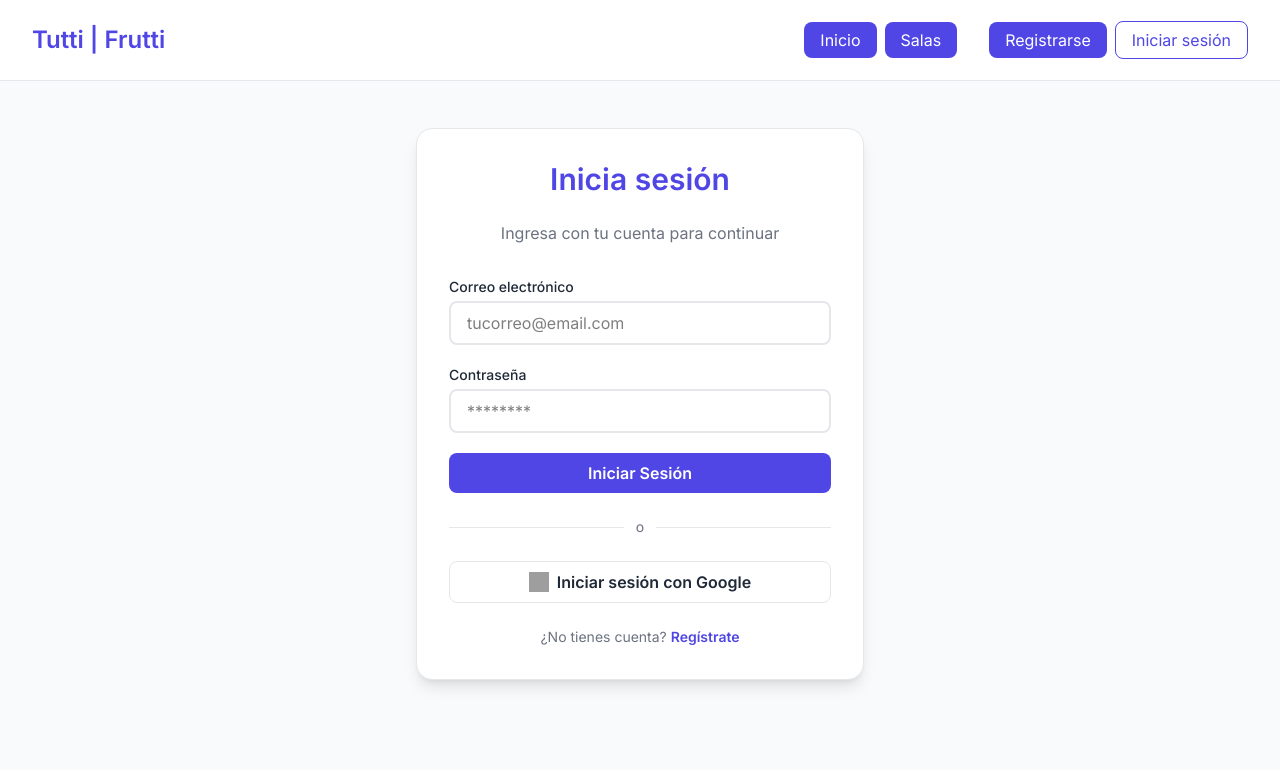
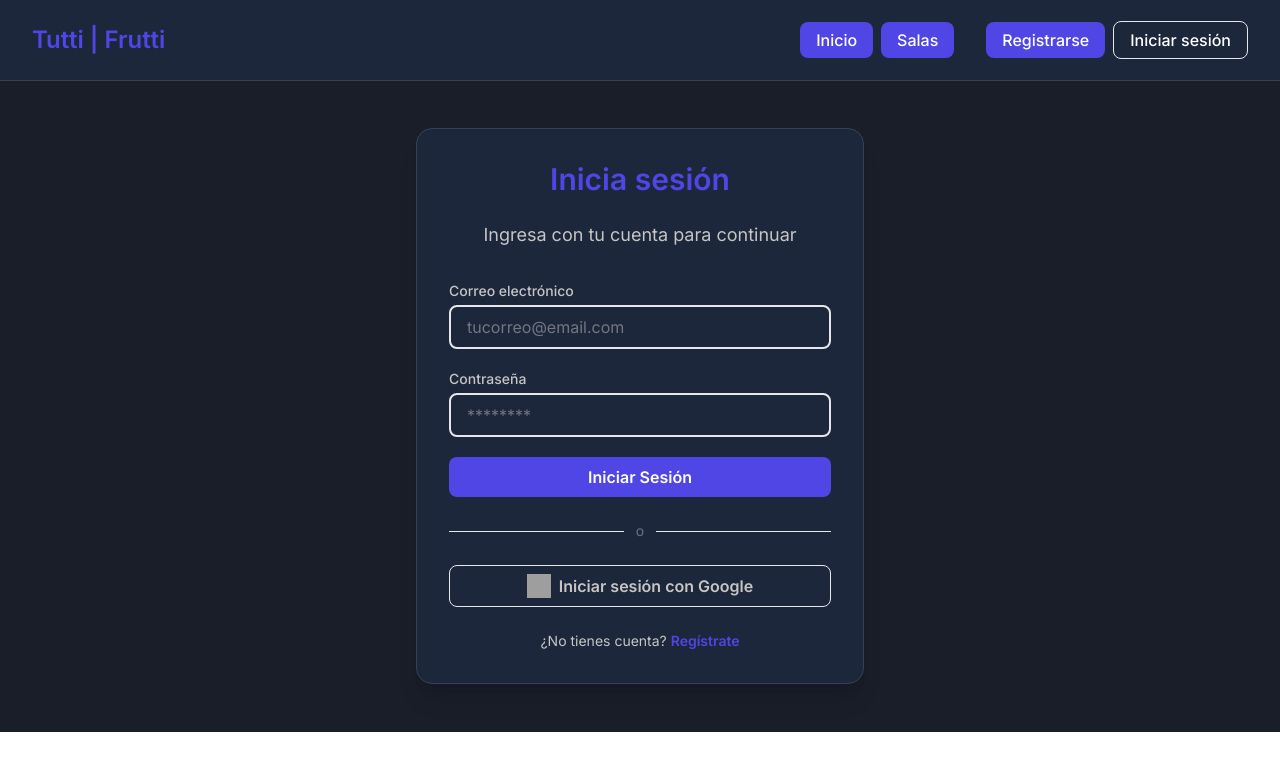
Before and after one commit to gian-marco24/Tuti-Fruti-Online, a React (Vite) app: page /login in a window 1280 px wide. Shown: the top 770 px of the page. Built offline with nearby package versions, Linux system fonts and the light colour scheme; no server answers; grey boxes are pictures that could not be loaded.

Commit message:
Definir thema + ajuste para laptop

```diff
--- a/src/features/auth/pages/LoginScreen.tsx
+++ b/src/features/auth/pages/LoginScreen.tsx
@@ -14,22 +14,22 @@ export default function LoginScreen() {
   const { error, success, loading, submitLogin } = useAuth();
 
   return (
-    <div className="min-h-screen flex items-start pt-12 justify-center bg-bg-light px-4">
-      <div className="w-full max-w-md bg-white rounded-2xl shadow-lg p-8 border border-border-light">
+    <div className="flex py-16 md:py-8 xl:py-12 justify-center bg-bg-ultraDark px-2">
+      <div className="w-full max-w-md bg-bg-dark rounded-2xl shadow-xl p-6 md:p-8 border border-neutral-dark">
         {/* Título */}
-        <h2 className="text-3xl font-bold text-center text-primary mb-6">
+        <h2 className="text-2xl xl:text-3xl font-bold text-center text-primary mb-2 md:mb-3 xl:mb-6">
           Inicia sesión
         </h2>
-        <p className="text-center text-text-muted mb-8">
+        <p className="text-center text-sm xl:text-lg text-text-light mb-4 md:mb-6 xl:mb-8">
           Ingresa con tu cuenta para continuar
         </p>
 
         {/* Formulario */}
-        <form className="space-y-5" onSubmit={handleSubmit((data) => submitLogin(data, setError))}>
+        <form className="xl:space-y-5 space-y-3" onSubmit={handleSubmit((data) => submitLogin(data, setError))}>
           <div>
             <label
               htmlFor="email"
-              className="block text-sm font-medium text-text-default mb-1"
+              className="block text-[8px] xl:text-sm font-regular xl:font-medium text-text-light mb-1"
             >
               Correo electrónico
             </label>
@@ -39,14 +39,14 @@ export default function LoginScreen() {
               placeholder="tucorreo@email.com"
               registration={register("email")}
               error={errors.email}
-              className={`w-full rounded-lg border-2 ${errors.email ? "border-error" : "border-border-light focus:ring-primary focus:ring-2"} px-4 py-2 focus:outline-none`}
+              className={`w-full text-text-light text-xs xl:text-base rounded-lg border-2 ${errors.email ? "border-error" : "border-border-light focus:ring-primary focus:ring-2"} px-4 py-2 focus:outline-none`}
             />
           </div>
 
           <div>
             <label
               htmlFor="password"
-              className="block text-sm font-medium text-text-default mb-1"
+              className="block text-[8px] xl:text-sm font-regular xl:font-medium text-text-light mb-1"
             >
               Contraseña
             </label>
@@ -56,12 +56,12 @@ export default function LoginScreen() {
               placeholder="********"
               registration={register("password")}
               error={errors.password}
-              className={`w-full rounded-lg border-2 ${errors.password ? "border-error" : "border-border-light focus:ring-primary focus:ring-2"} px-4 py-2 focus:outline-none`}
+              className={`w-full text-text-light text-xs xl:text-base rounded-lg border-2 ${errors.password ? "border-error" : "border-border-light focus:ring-primary focus:ring-2"} px-4 py-2 focus:outline-none`}
             />
           </div>
 
-          {error && <p className="text-sm text-error text-center">{error}</p>}
-          {success && <p className="text-sm text-success text-center">Inicio de sesión exitoso</p>}
+          {error && <p className="text-xs xl:text-sm text-error text-center">{error}</p>}
+          {success && <p className="text-xs xl:text-sm text-success text-center">Inicio de sesión exitoso</p>}
 
           <ButtonAnim
             loading={loading}
@@ -71,7 +71,7 @@ export default function LoginScreen() {
         </form>
 
         {/* Divider */}
-        <div className="my-6 flex items-center">
+        <div className="my-2 xl:my-6 flex items-center">
           <div className="flex-grow border-t border-border-light"></div>
           <span className="px-3 text-sm text-text-muted">o</span>
           <div className="flex-grow border-t border-border-light"></div>
@@ -80,18 +80,18 @@ export default function LoginScreen() {
         {/* Login con Google */}
         <button
           type="button"
-          className="cursor-pointer w-full px-4 py-2 rounded-lg border border-border-light text-text-default font-semibold hover:bg-border-light transition flex items-center justify-center gap-2"
+          className="max-xl:text-sm cursor-pointer w-full px-4 py-2 rounded-lg border border-border-light text-text-light font-semibold hover:bg-border-light hover:text-primary transition flex items-center justify-center gap-2"
         >
           <img
             src="https://www.svgrepo.com/show/355037/google.svg"
             alt="Google"
-            className="h-5 w-5"
+            className="h-4 w-4 xl:h-6 xl:w-6"
           />
           Iniciar sesión con Google
         </button>
 
         {/* Link a registro */}
-        <p className="mt-6 text-center text-sm text-text-muted">
+        <p className="mt-4 xl:mt-6 text-center text-[8px] xl:text-sm text-text-light">
           ¿No tienes cuenta?{" "}
           <Link
             to="/register"
--- a/src/features/auth/pages/RegisterScreen.tsx
+++ b/src/features/auth/pages/RegisterScreen.tsx
@@ -23,7 +23,7 @@ export default function RegisterScreen() {
   }, [reset]);
 
   return (
-    <div className="min-h-screen flex items-start pt-12 justify-center bg-bg-light px-4">
+    <div className="flex py-16 md:py-8 xl:py-12 justify-center bg-bg-light px-4">
       <div className="w-full max-w-md bg-white rounded-2xl shadow-lg p-8 border border-border-light">
         {/* Título */}
         <h2 className="text-3xl font-bold text-center text-primary mb-6">
--- a/src/features/home/pages/HomeScreen.tsx
+++ b/src/features/home/pages/HomeScreen.tsx
@@ -3,7 +3,7 @@ import { Footer } from "../ui/Footer"
 
 const HomeScreen = () => {
   return (
-    <div className="min-h-screen flex flex-col bg-bg-light text-text-default">
+    <div className="min-h-screen flex flex-col bg-bg-ultraDark text-text-default">
       {/* Hero */}
       <main className="flex flex-1 flex-col items-center justify-center text-center px-6">
         <h2 className="text-4xl md:text-5xl font-bold text-primary mb-6">
@@ -24,7 +24,7 @@ const HomeScreen = () => {
           </Link>
           <Link
             to="/login"
-            className="px-6 py-3 rounded-lg border border-border-light text-text-default font-semibold hover:bg-border-light hover:text-primary transition"
+            className="px-6 py-3 rounded-lg border border-border-light text-text-light font-semibold hover:bg-border-light hover:text-primary transition"
           >
             Ya tengo cuenta
           </Link>
--- a/src/features/home/ui/Footer.tsx
+++ b/src/features/home/ui/Footer.tsx
@@ -1,7 +1,7 @@
 export const Footer = () => {
   return (
     <div>
-      <footer className="w-full py-4 border-t border-border-light justify-around flex flex-col md:flex-row ">
+      <footer className="w-full py-4 border-t border-neutral-dark justify-around flex flex-col md:flex-row ">
         <div className="text-center text-md text-text-muted">© {new Date().getFullYear()} TuttiFrutti. Todos los derechos reservados.</div>
         <div className="text-center text-md text-text-muted">Desarrollado por gian.marco24</div>
       </footer>
--- a/src/features/shared/ui/ButtonAnim.tsx
+++ b/src/features/shared/ui/ButtonAnim.tsx
@@ -12,7 +12,7 @@ export const ButtonAnim = ({ loading, text, onClick, type }: ButtonAnimProps) =>
             type={type}
             onClick={onClick}
             disabled={loading}
-            className={`w-full px-4 py-2 rounded-lg font-semibold transition flex items-center justify-center gap-2
+            className={`w-full text-sm xl:text-base px-4 py-2 rounded-lg font-semibold transition flex items-center justify-center gap-2
               ${loading ? "bg-primary/70 cursor-not-allowed" : "bg-primary hover:bg-primary-dark text-white cursor-pointer"}
             `}
           >
--- a/src/features/shared/ui/Navbar.tsx
+++ b/src/features/shared/ui/Navbar.tsx
@@ -10,7 +10,7 @@ const Navbar = () => {
 
   return (
     <div>
-      <header className="w-full py-6 px-8 flex justify-between items-center border-b border-border-light bg-white fixed">
+      <header className="w-full py-6 px-8 flex justify-between items-center border-b border-neutral-dark bg-bg-dark fixed">
         <h1 className="text-2xl font-bold text-primary">Tutti | Frutti</h1>
 
         {/* Botones en desktop */}
@@ -18,13 +18,13 @@ const Navbar = () => {
           <div className='space-x-2'>
             <Link
               to="/"
-              className="px-4 py-2 rounded-lg bg-primary text-white hover:bg-primary-dark transition"
+              className="px-4 py-2 rounded-lg bg-primary font-medium text-white hover:bg-primary-dark transition"
             >
               Inicio
             </Link>
             <Link
               to="/lobbies"
-              className="px-4 py-2 rounded-lg bg-primary text-white hover:bg-primary-dark transition"
+              className="px-4 py-2 rounded-lg bg-primary font-medium text-white hover:bg-primary-dark transition"
             >
               Salas
             </Link>
@@ -33,7 +33,7 @@ const Navbar = () => {
             <div>
               <Link
                 to="/profile"
-                className="px-4 py-2 rounded-lg bg-primary text-white hover:bg-primary-dark transition"
+                className="px-4 py-2 rounded-lg bg-primary font-medium text-white hover:bg-primary-dark transition"
               >
                 Perfil
               </Link>
@@ -42,13 +42,13 @@ const Navbar = () => {
             <div className="space-x-2">
               <Link
                 to="/register"
-                className="px-4 py-2 rounded-lg bg-primary text-white hover:bg-primary-dark transition"
+                className="px-4 py-2 rounded-lg bg-primary font-medium text-white hover:bg-primary-dark transition"
               >
                 Registrarse
               </Link>
               <Link
                 to="/login"
-                className="px-4 py-2 rounded-lg border border-primary text-primary hover:bg-primary-light hover:text-white transition"
+                className="px-4 py-2 rounded-lg border border-border-light font-medium text-white hover:bg-primary-light hover:border-primary-light transition"
               >
                 Iniciar sesión
               </Link>
@@ -74,7 +74,7 @@ const Navbar = () => {
             ></div>
 
             {/* Menú lateral */}
-            <div className="w-64 bg-bg-light h-full shadow-lg p-6 flex flex-col">
+            <div className="w-64 bg-bg-dark h-full shadow-lg p-6 flex flex-col">
               <div className="flex justify-between items-center mb-8">
                 <h2 className="text-xl font-bold text-primary">Menú</h2>
                 <button onClick={() => setIsOpen(false)}>
@@ -83,24 +83,32 @@ const Navbar = () => {
               </div>
 
               <nav className="flex flex-col space-y-6">
+                <div className='space-y-2 flex flex-col'>
                   <Link
                     to="/"
-                  className="px-4 py-2 rounded-lg bg-primary text-white hover:bg-primary-dark transition"
+                    className="px-4 py-2 rounded-lg bg-primary font-medium text-text-light hover:bg-primary-dark transition"
                     onClick={() => setIsOpen(false)}
                   >
                     Inicio
                   </Link>
+                  <Link
+                    to="/lobbies"
+                    className="px-4 py-2 rounded-lg bg-primary font-medium text-text-light hover:bg-primary-dark transition"
+                  >
+                    Salas
+                  </Link>
+                </div>
                 <div className='space-y-2 flex flex-col'>
                   <Link
                     to="/register"
-                    className="px-4 py-2 rounded-lg bg-primary text-white hover:bg-primary-dark transition"
+                    className="px-4 py-2 rounded-lg bg-primary text-text-light hover:bg-primary-dark transition"
                     onClick={() => setIsOpen(false)}
                   >
                     Registrarse
                   </Link>
                   <Link
                     to="/login"
-                    className="px-4 py-2 rounded-lg border border-primary text-primary hover:bg-primary-light hover:text-white transition"
+                    className="px-4 py-2 rounded-lg bg-primary text-text-light hover:bg-primary-dark transition"
                     onClick={() => setIsOpen(false)}
                   >
                     Iniciar sesión
@@ -111,7 +119,7 @@ const Navbar = () => {
           </div>
         )}
       </header>
-      <div className='h-[80px]'>
+      <div className='h-[80px] bg-bg-dark'>
         <p>Hola Mundo</p>
       </div>
     </div>
--- a/src/features/shared/ui/inputField.tsx
+++ b/src/features/shared/ui/inputField.tsx
@@ -11,7 +11,7 @@ export const InputField = ({ error, registration, ...props }: InputFieldProps) =
   return (
     <div>
       <input
-        className="w-full bg-bg-light rounded-md px-4 py-3 text-text-default border-double"
+        className="w-full rounded-md px-4 py-3 border-double"
         {...registration}
         {...props}
       />
--- a/src/index.css
+++ b/src/index.css
@@ -15,11 +15,13 @@
 
   /* Neutrales / textos */
   --color-text-default: #1F2937;
+  --color-text-light: #c5c5c5;
   --color-text-muted: #6B7280;
 
   /* Fondos */
-  --color-bg-light: #F9FAFB;
-  --color-bg-dark: #111827;
+  --color-bg-light: #e1e1ec;
+  --color-bg-dark: #1d273b;
+  --color-bg-ultraDark: #191e29;
 
   /* Estados */
   --color-success: #22C55E;
```
Lines whose indentation alone changed are shown as unchanged.
